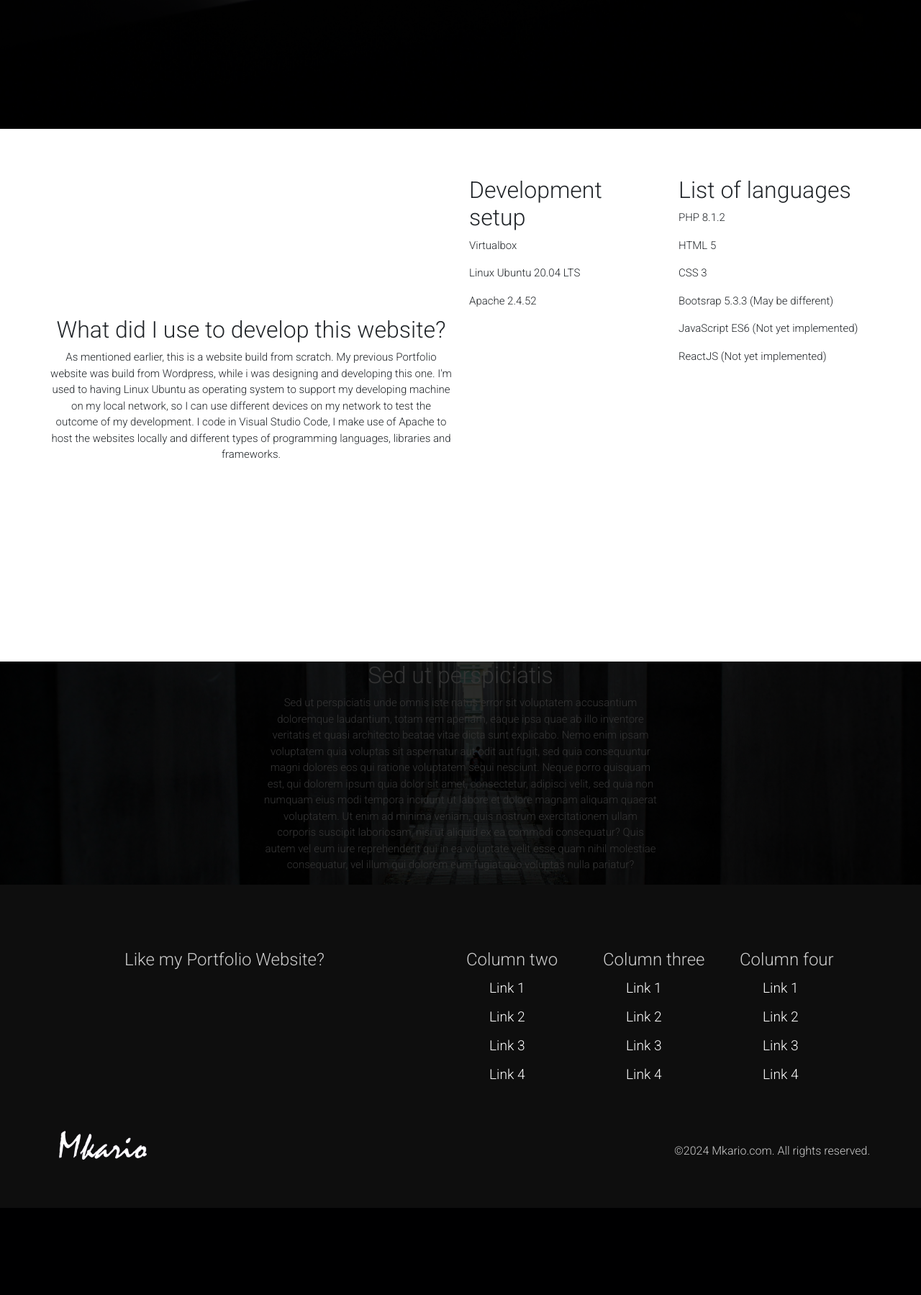
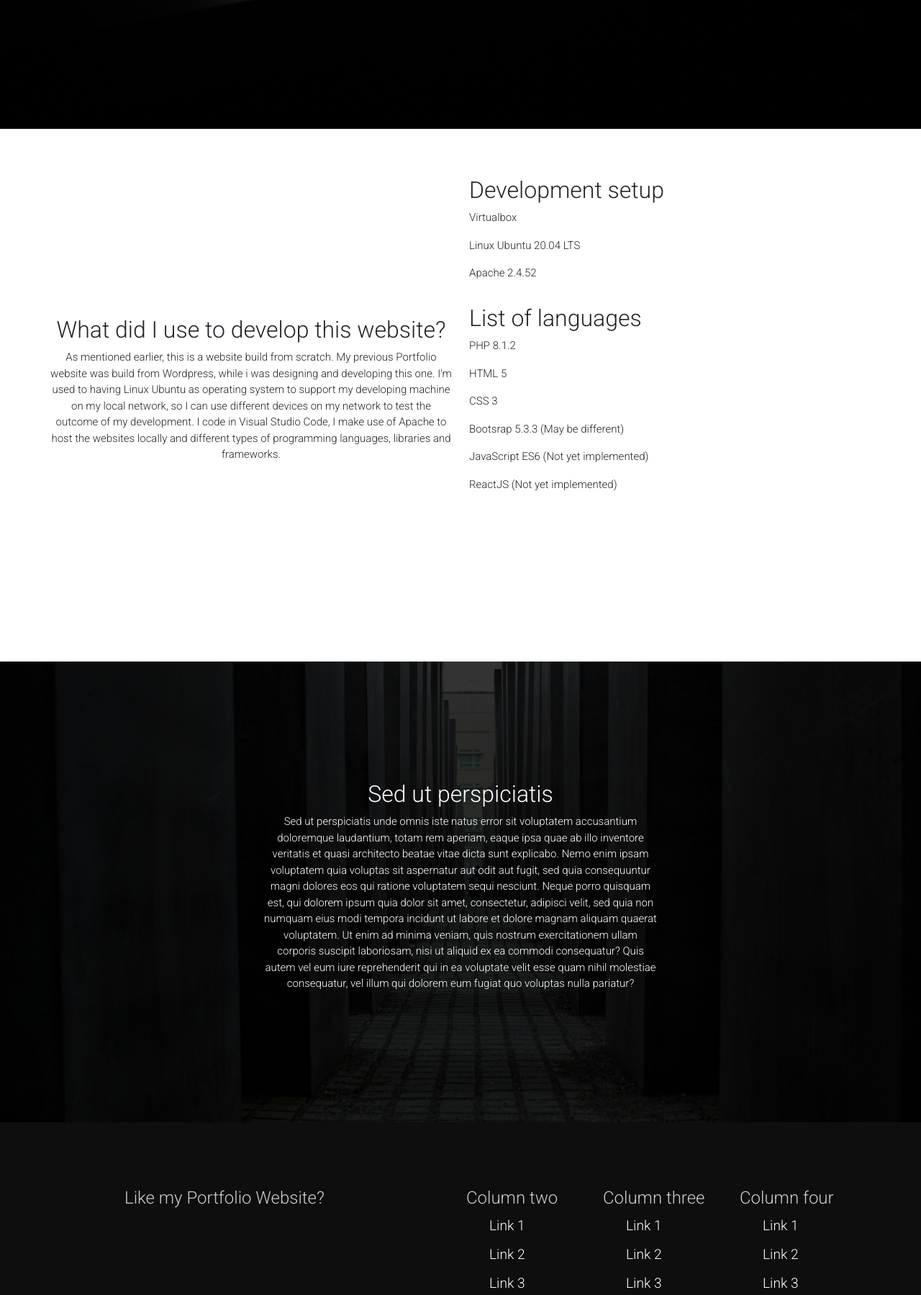
Before and after one commit to Hardanto/mkario, a PHP site: page /frontend/landing.php in a window 1280 px wide. Shown: the part 659-2458 px from the top of the page at 72% size. Before the commit the page ends 2337 px from the top, so only its background shows below. Run offline with PHP 8.4, Linux system fonts and the light colour scheme.

Commit message:
Minor changes to the landing page

```diff
--- a/frontend/landing.php
+++ b/frontend/landing.php
@@ -145,7 +145,7 @@ $test = new \Required\DatabasePreparations();
 
 						<div class="col">
 							<div class="row">
-								<div class='col mt-3'>
+								<div class='col-6 col-lg-12 mt-3'>
 									<div class="article-container">
 										<article>
 											<h2 class="fw-light">Development setup</h2>
@@ -158,7 +158,7 @@ $test = new \Required\DatabasePreparations();
 									</div>
 								</div>
 
-								<div class='col mt-3'>
+								<div class='col-6 col-lg-12 mt-3'>
 									<div class="article-container">
 										<article>
 											<h2 class="fw-light">List of languages</h2>
@@ -185,7 +185,7 @@ $test = new \Required\DatabasePreparations();
 					<div class='row'>
 						<div class='col'></div>
 						<div class='col-12 col-lg-6'>
-							<div class="article-container text-center">
+							<div class="article-vcentered-container text-center">
 								<article>
 									<h2 class="fw-light">Sed ut perspiciatis</h2>
 									<p>
```
